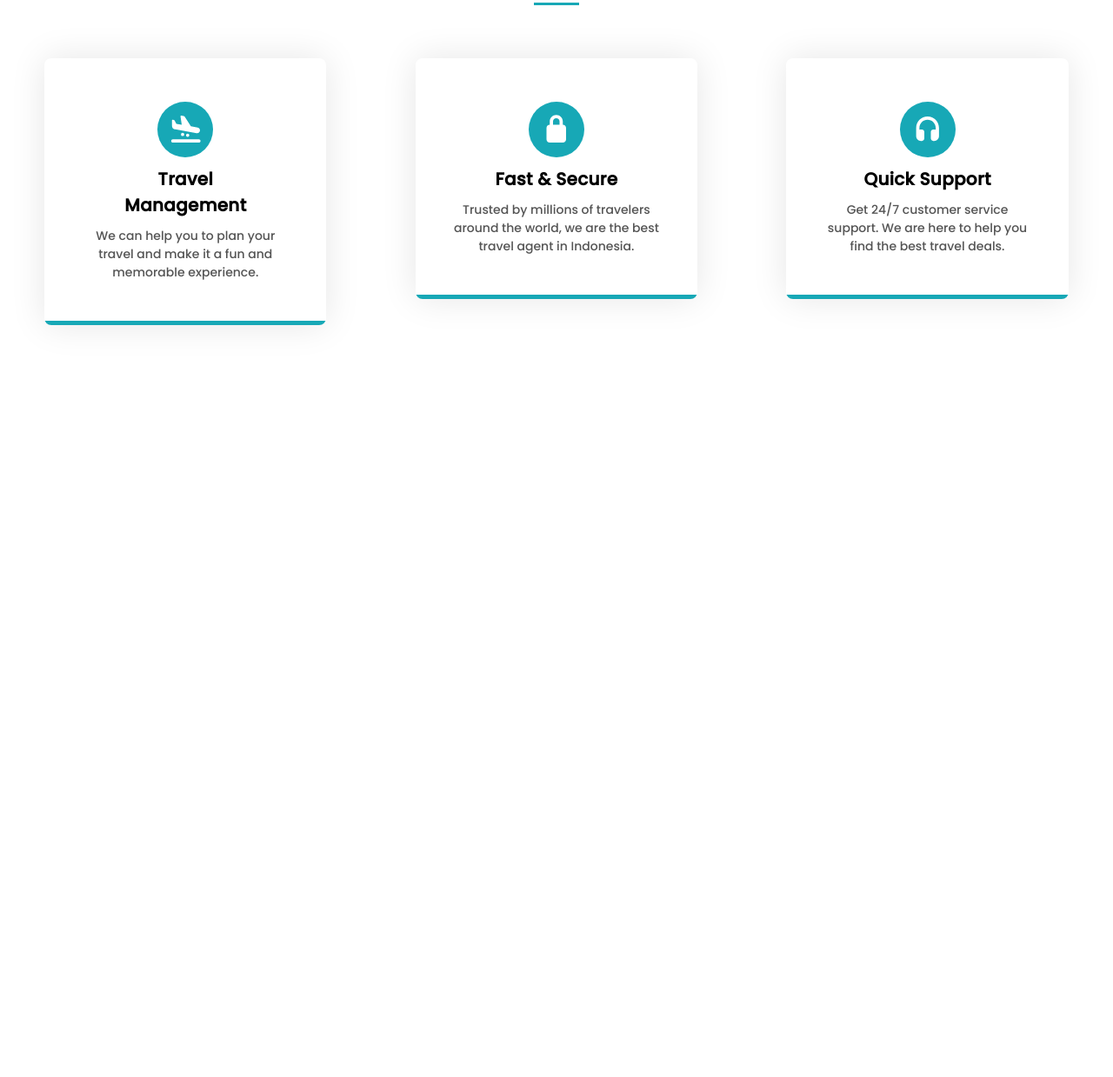
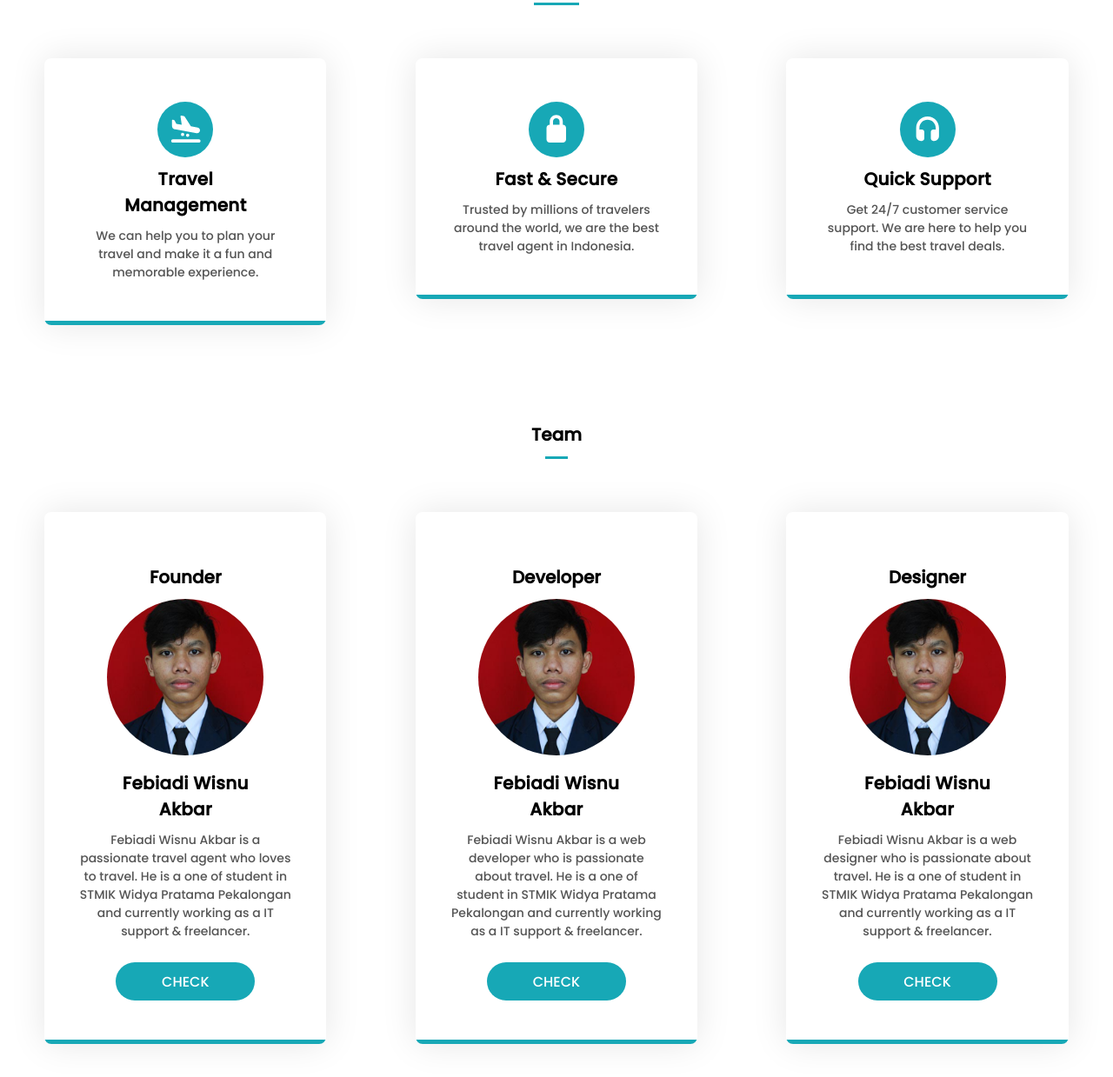
Before and after one commit to fbiakbr/travelen, a plain HTML site: page index.html in a window 1280 px wide. Shown: the part 1404-2643 px from the top of the page at 87% size. Before the commit the page ends 1829 px from the top, so only its background shows below. Drawn offline with Linux system fonts and the light colour scheme.

Commit message:
Adding team section

```diff
--- a/assets/css/style.css
+++ b/assets/css/style.css
@@ -8,7 +8,7 @@
 }
 
 nav {
-  background-color: #17A8B6;
+  background-color: #17a8b6;
   height: 80px;
   width: 100%;
   position: fixed;
@@ -90,7 +90,7 @@ a:hover {
 .btn-start {
   width: 160px;
   height: 44px;
-  background-color: #17A8B6;
+  background-color: #17a8b6;
   border: none;
   color: #fff;
   font-size: 16px;
@@ -101,17 +101,17 @@ a:hover {
 
 .btn-start:hover {
   background-color: #fff;
-  color: #17A8B6;
+  color: #17a8b6;
   transition: 0.5s;
-  border: 1px solid #17A8B6;
+  border: 1px solid #17a8b6;
 }
 
 .btn-start-outline {
   width: 160px;
   height: 44px;
   background-color: #fff;
-  border: 1px solid #17A8B6;
-  color: #17A8B6;
+  border: 1px solid #17a8b6;
+  color: #17a8b6;
   font-size: 16px;
   text-transform: uppercase;
   cursor: pointer;
@@ -119,13 +119,13 @@ a:hover {
 }
 
 .btn-start-outline:hover {
-  background-color: #17A8B6;
+  background-color: #17a8b6;
   color: #fff;
   transition: 0.5s;
 }
 
 #about {
-  background: url('../img/beach.png') no-repeat left;
+  background: url("../img/beach.png") no-repeat left;
   background-size: 55%;
   background-color: #fff;
   overflow: hidden;
@@ -154,6 +154,10 @@ a:hover {
   margin-bottom: 40px;
 }
 
+#services {
+  margin-bottom: 50px;
+}
+
 .services-row {
   display: flex;
   flex-wrap: wrap;
@@ -170,7 +174,27 @@ a:hover {
   width: 4%;
   margin: 0 auto;
   border: 0;
-  border-top: 3px solid #17A8B6;
+  border-top: 3px solid #17a8b6;
+  padding-bottom: 10px;
+}
+
+.team-row {
+  display: flex;
+  flex-wrap: wrap;
+}
+
+.team-row h1 {
+  width: 100%;
+  text-align: center;
+  font-size: 20px;
+  margin: 10px 0;
+}
+
+.team-row hr {
+  width: 2%;
+  margin: 0 auto;
+  border: 0;
+  border-top: 3px solid #17a8b6;
   padding-bottom: 10px;
 }
 
@@ -181,13 +205,18 @@ a:hover {
 .card {
   text-align: center;
   padding: 50px 40px;
-  background: linear-gradient(0deg, #17A8B6 14px, transparent 0px);
+  background: linear-gradient(0deg, #17a8b6 14px, transparent 0px);
   background-position: 0 9px;
   background-repeat: no-repeat;
   border-radius: 8px;
-  box-shadow: 0 0 40px rgba(0, 0, 0, 0.10);
+  box-shadow: 0 0 40px rgba(0, 0, 0, 0.1);
   transition: 0.5s;
   cursor: pointer;
+}
+
+.card img {
+  width: 180px;
+  border-radius: 50%;
 }
 
 .card .card-icon {
@@ -195,7 +224,7 @@ a:hover {
   height: 64px;
   width: 64px;
   margin: auto;
-  background-color: #17A8B6;
+  background-color: #17a8b6;
   display: grid;
   place-items: center;
   border-radius: 50%;
--- a/index.html
+++ b/index.html
@@ -1,5 +1,6 @@
 <!DOCTYPE html>
 <html lang="en">
+
 <head>
   <meta charset="UTF-8" />
   <meta http-equiv="X-UA-Compatible" content="IE=edge" />
@@ -11,10 +12,7 @@
   <!-- Google Fonts -->
   <link rel="preconnect" href="https://fonts.googleapis.com" />
   <link rel="preconnect" href="https://fonts.gstatic.com" crossorigin />
-    <link
-      href="https://fonts.googleapis.com/css2?family=Poppins:wght@500&display=swap"
-      rel="stylesheet"
-    />
+  <link href="https://fonts.googleapis.com/css2?family=Poppins:wght@500&display=swap" rel="stylesheet" />
 </head>
 
 <body>
@@ -53,11 +51,7 @@
             <a href=""><button class="btn-start">Get Started</button></a>
           </div>
           <div class="column-2" id="comp-2">
-              <img
-                class="adventure"
-                src="assets/img/travel.svg"
-                width="500px"
-              />
+            <img class="adventure" src="assets/img/travel.svg" width="500px" />
           </div>
         </div>
       </article>
@@ -72,10 +66,8 @@
             tourism need such as tour packages, transportation, hotel info and
             more.
           </p>
-            <a href=""
-              ><button class="btn-start">
-                Services <i class="fas fa-arrow-right"></i></button
-            ></a>
+          <a href=""><button class="btn-start">
+              Services <i class="fas fa-arrow-right"></i></button></a>
         </div>
       </article>
       <!-- Services -->
@@ -85,7 +77,7 @@
           <hr>
         </div>
         <div class="services-row">
-            <!-- Card 1 -->
+          <!-- Service 1 -->
           <div class="card-column">
             <div class="card">
               <div class="card-icon">
@@ -97,7 +89,7 @@
               </p>
             </div>
           </div>
-            <!-- Card 2 -->
+          <!-- Service 2 -->
           <div class="card-column">
             <div class="card">
               <div class="card-icon">
@@ -109,7 +101,7 @@
               </p>
             </div>
           </div>
-            <!-- Card 3 -->
+          <!-- Service 3 -->
           <div class="card-column">
             <div class="card">
               <div class="card-icon">
@@ -122,6 +114,68 @@
             </div>
           </div>
       </article>
+      <!-- Team -->
+      <article id="team">
+        <div class="team-row">
+          <h1>Team</h1>
+          <hr>
+        </div>
+        <div class="team-row">
+          <!-- Team 1 -->
+          <div class="card-column">
+            <div class="card">
+              <h1>Founder</h1>
+              <div class="profile-img">
+                <img src="assets/img/febiadi.png">
+              </div>
+              <h3>Febiadi Wisnu Akbar</h3>
+              <p>
+                Febiadi Wisnu Akbar is a passionate travel agent who loves to travel. He is a one of student in STMIK
+                Widya Pratama Pekalongan and currently working as a IT support & freelancer.
+              </p>
+              <br>
+              <a href="https://github.com/fbiakbr" target="_blank"><button class="btn-start">
+                CHECK</button></a>
+            </div>
+          </div>
+          <!-- Team 2 -->
+          <div class="card-column">
+            <div class="card">
+              <h1>Developer</h1>
+              <div class="profile-img">
+                <img src="assets/img/febiadi.png">
+              </div>
+              <h3>Febiadi Wisnu Akbar</h3>
+              <p>
+                Febiadi Wisnu Akbar is a web developer who is passionate about
+                travel. He is a one of student in STMIK Widya Pratama Pekalongan and
+                currently working as a IT support & freelancer.
+              </p>
+              <br>
+              <a href="https://github.com/fbiakbr" target="_blank"><button class="btn-start">
+                CHECK</button></a>
+            </div>
+          </div>
+          <!-- Team 3 -->
+          <div class="card-column">
+            <div class="card">
+              <h1>Designer</h1>
+              <div class="profile-img">
+                <img src="assets/img/febiadi.png">
+              </div>
+              <h3>Febiadi Wisnu Akbar</h3>
+              <p>
+                Febiadi Wisnu Akbar is a web designer who is passionate about
+                travel. He is a one of student in STMIK Widya Pratama Pekalongan and
+                currently working as a IT support & freelancer.
+              </p>
+              <br>
+              <a href="https://github.com/fbiakbr" target="_blank"><button class="btn-start">
+                CHECK</button></a>
+            </div>
+          </div>
+        </div>
+      </article>
     </div>
   </main>
 
@@ -129,4 +183,5 @@
   <script src="assets/js/all.min.js"></script>
   <script src="assets/js/script.js"></script>
 </body>
+
 </html>
```
Also changed, not shown: assets/img/febiadi.png (added). Lines whose indentation alone changed are shown as unchanged.
